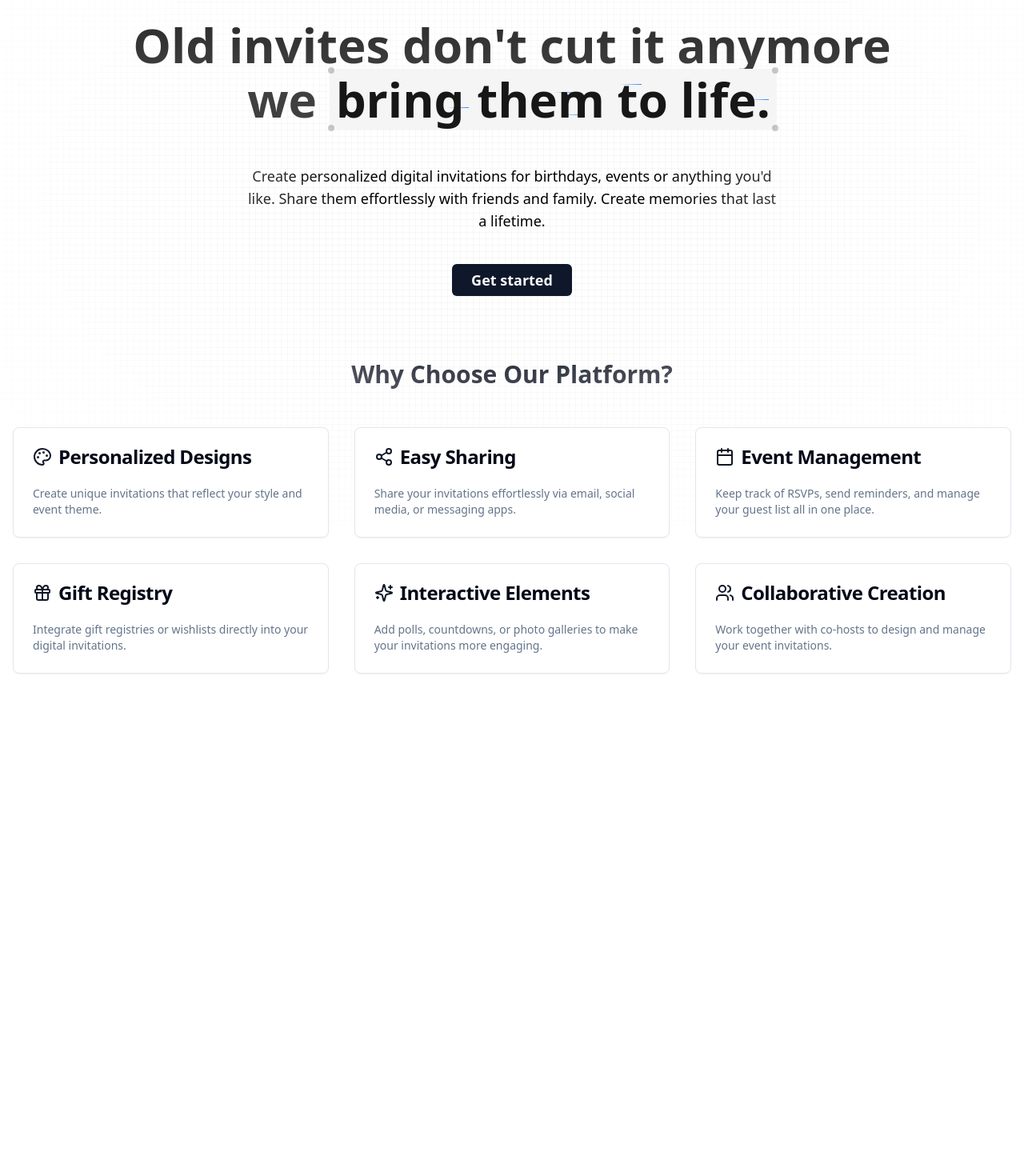
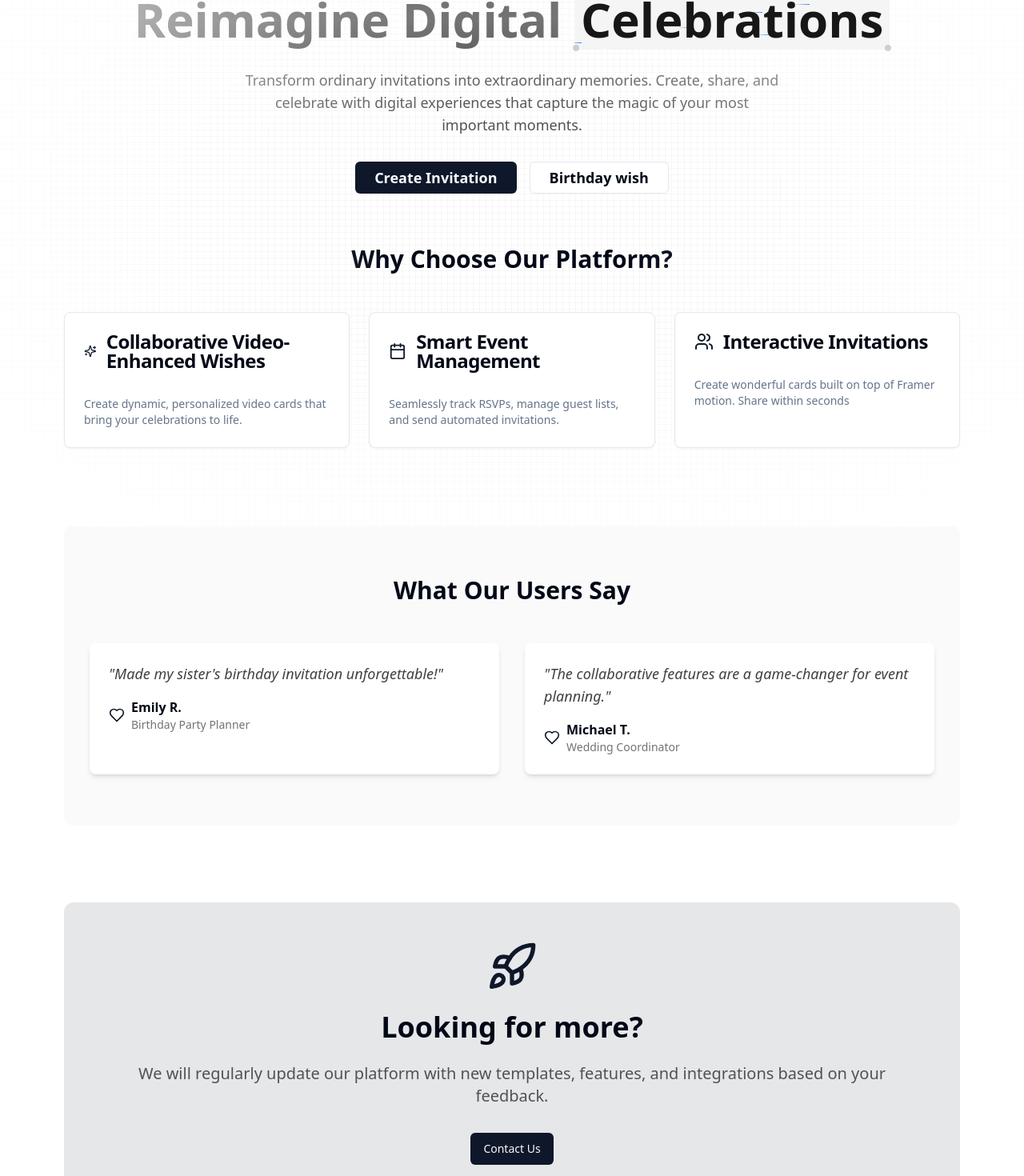
Before and after one commit to Droovian/wishly-digitalwishes, a Next.js app: page / in a window 1280 px wide. Shown: the part 222-1692 px from the top of the page at 80% size. Before the commit the page ends 1128 px from the top, so only its background shows below. Built offline with nearby package versions, Linux system fonts and the light colour scheme; no server answers.

Commit message:
Final prod changes/v1

```diff
--- a/src/app/(spaces)/add/[spaceId]/page.tsx
+++ b/src/app/(spaces)/add/[spaceId]/page.tsx
@@ -12,9 +12,8 @@ export default function VideoUploadContainer({ params }: { params: { spaceId: st
   }
 
   return (
-    <div className="p-4 bg-white shadow rounded-lg">
+    <div className="bg-white shadow rounded-lg flex flex-col justify-center items-center h-screen">
       <h2 className="text-lg font-semibold mb-4">Upload a Video</h2>
-      {/* Pass spaceId to VideoUploadForm */}
       <VideoUploadForm spaceId={spaceId} />
     </div>
   );
--- a/src/app/invites/[id]/page.tsx
+++ b/src/app/invites/[id]/page.tsx
@@ -3,9 +3,11 @@ import BookInvitation from "@/components/invitations/BookInvitation";
 import AnimatedEnvelope from "@/components/Envelope";
 import { InvitationDetail } from "@/lib/data";
 import {Background} from "@/components/background";
+
 export default async function Invites({ params }: { params: { id: string } }) {
 
     const invite = await getInviteByDocumentId(params.id);
+
     const data :InvitationDetail = {
         hostName : invite.hostName,
         inviteeName: invite.inviteeName,
--- a/src/app/layout.tsx
+++ b/src/app/layout.tsx
@@ -19,7 +19,7 @@ const geistMono = localFont({
 });
 
 export const metadata: Metadata = {
-  title: "wishly",
+  title: "Invicollab",
   description: "Platform for creating digital invitations",
 };
 
--- a/src/app/page.tsx
+++ b/src/app/page.tsx
@@ -1,5 +1,4 @@
-import Image from "next/image";
-import { GridBackgroundDemo } from "@/components/GridBackground";
+import { Landing } from "@/components/GridBackground";
 import { auth, currentUser } from "@clerk/nextjs/server";
 import { storeUserInDatabase } from "@/appwrite/appwrite";
 
@@ -17,7 +16,7 @@ export default async function Home() {
 
   return (
     <>
-      <GridBackgroundDemo />
+      <Landing />
     </>
   );
 }
--- a/src/components/Cover.tsx
+++ b/src/components/Cover.tsx
@@ -1,96 +1,153 @@
 'use client'
-
 import React from "react"
 import { useRouter } from "next/navigation"
 import { Cover } from "@/components/ui/cover"
 import { Button } from "@/components/ui/button"
 import { Card, CardContent, CardDescription, CardHeader, CardTitle } from "@/components/ui/card"
-import { Palette, Share2, Calendar, Gift, Sparkles, Users } from "lucide-react"
+import { Share2, Calendar, Users, Sparkles, Gift, Rocket, Heart } from "lucide-react"
+import { motion } from "framer-motion"
 
 export function HomePage() {
   const router = useRouter()
 
   const features = [
     {
-      title: "Personalized Designs",
-      description: "Create unique invitations that reflect your style and event theme.",
-      icon: <Palette className="h-6 w-6 text-primary" />,
+      title: "Collaborative Video-Enhanced Wishes",
+      description: "Create dynamic, personalized video cards that bring your celebrations to life.",
+      icon: <Sparkles className="h-6 w-6 text-primary" />,
     },
     {
-      title: "Easy Sharing",
-      description: "Share your invitations effortlessly via email, social media, or messaging apps.",
-      icon: <Share2 className="h-6 w-6 text-primary" />,
-    },
-    {
-      title: "Event Management",
-      description: "Keep track of RSVPs, send reminders, and manage your guest list all in one place.",
+      title: "Smart Event Management",
+      description: "Seamlessly track RSVPs, manage guest lists, and send automated invitations.",
       icon: <Calendar className="h-6 w-6 text-primary" />,
     },
     {
-      title: "Gift Registry",
-      description: "Integrate gift registries or wishlists directly into your digital invitations.",
-      icon: <Gift className="h-6 w-6 text-primary" />,
+      title: "Interactive Invitations",
+      description: "Create wonderful cards built on top of Framer motion. Share within seconds",
+      icon: <Users className="h-6 w-6 text-primary" />,
+    },
+
+  ]
+
+  const testimonials = [
+    {
+      quote: "Made my sister's birthday invitation unforgettable!",
+      name: "Emily R.",
+      highlight: "Birthday Party Planner"
     },
     {
-      title: "Interactive Elements",
-      description: "Add polls, countdowns, or photo galleries to make your invitations more engaging.",
-      icon: <Sparkles className="h-6 w-6 text-primary" />,
-    },
-    {
-      title: "Collaborative Creation",
-      description: "Work together with co-hosts to design and manage your event invitations.",
-      icon: <Users className="h-6 w-6 text-primary" />,
-    },
+      quote: "The collaborative features are a game-changer for event planning.",
+      name: "Michael T.",
+      highlight: "Wedding Coordinator"
+    }
   ]
 
   return (
-    <div className="container mx-auto px-4 py-16">
-      <h1 className="text-4xl md:text-5xl lg:text-6xl font-semibold text-center mt-20 relative z-20 py-6 bg-clip-text text-transparent bg-gradient-to-b from-neutral-800 via-neutral-700 to-neutral-700 dark:from-neutral-800 dark:via-white dark:to-white">
-        Old invites don't cut it anymore <br /> we <Cover>bring them to life.</Cover>
+    <div className="container mx-auto px-4 py-16 max-w-6xl">
+      {/* Hero Section */}
+      <motion.div
+        initial={{ opacity: 0, y: 20 }}
+        animate={{ opacity: 1, y: 0 }}
+        transition={{ duration: 0.8 }}
+      >
+        <h1 className="text-4xl md:text-5xl lg:text-6xl font-bold text-center mt-16 mb-6 bg-clip-text text-transparent bg-gradient-to-b from-neutral-800 via-neutral-700 to-neutral-700 dark:from-neutral-200 dark:via-white dark:to-white">
+          Reimagine Digital <Cover>Celebrations</Cover>
         </h1>
-
-      <p className="text-black dark:text-white font-medium text-lg max-w-2xl mx-auto text-center mt-5">
-        Create personalized digital invitations for birthdays, events or anything you'd like.
-        Share them effortlessly with friends and family. Create memories that last a lifetime.
+        <p className="text-neutral-600 dark:text-neutral-300 font-medium text-lg max-w-2xl mx-auto text-center mb-8">
+          Transform ordinary invitations into extraordinary memories. Create, share, and celebrate
+          with digital experiences that capture the magic of your most important moments.
         </p>
-
-      <div className="flex justify-center mt-10">
+        <div className="flex justify-center space-x-4 mb-16">
           <Button
             onClick={() => router.push('/home')}
             className="px-6 py-3 text-lg font-semibold transition-all duration-200 ease-in-out transform hover:scale-105"
           >
-          Get started
+            Create Invitation
+          </Button>
+          <Button
+            variant="outline"
+            onClick={() => router.push('/create')}
+            className="px-6 py-3 text-lg font-semibold transition-all duration-200 ease-in-out transform hover:scale-105"
+          >
+            Birthday wish
           </Button>
         </div>
+      </motion.div>
 
-      <div className="mt-20">
+      {/* Features Section */}
+      <div className="mb-24">
         <h2 className="text-3xl font-bold text-center mb-12">Why Choose Our Platform?</h2>
-        <div className="grid grid-cols-1 md:grid-cols-2 lg:grid-cols-3 gap-8">
+        <div className="grid grid-cols-1 md:grid-cols-2 lg:grid-cols-3 gap-6">
           {features.map((feature, index) => (
-            <Card key={index} className="transition-all duration-200 ease-in-out transform hover:scale-105">
+            <motion.div
+              key={index}
+              initial={{ opacity: 0, y: 20 }}
+              animate={{ opacity: 1, y: 0 }}
+              transition={{ duration: 0.6, delay: index * 0.2 }}
+            >
+              <Card className="h-full hover:shadow-lg transition-all duration-300 ease-in-out transform hover:-translate-y-2">
                 <CardHeader>
-                <CardTitle className="flex items-center space-x-2">
+                  <div className="flex items-center space-x-3 mb-2">
                     {feature.icon}
-                  <span>{feature.title}</span>
-                </CardTitle>
+                    <CardTitle>{feature.title}</CardTitle>
+                  </div>
                 </CardHeader>
                 <CardContent>
                   <CardDescription>{feature.description}</CardDescription>
                 </CardContent>
               </Card>
+            </motion.div>
           ))}
         </div>
       </div>
 
-      {/* <div className="mt-20 text-center">
-        <h2 className="text-3xl font-bold mb-6">Ready to revolutionize your invitations?</h2>
+      <div className="bg-neutral-50 dark:bg-neutral-900 py-16 rounded-xl">
+        <h2 className="text-3xl font-bold text-center mb-12">What Our Users Say</h2>
+        <div className="grid md:grid-cols-2 gap-8 px-8">
+          {testimonials.map((testimonial, index) => (
+            <motion.div
+              key={index}
+              initial={{ opacity: 0, scale: 0.9 }}
+              animate={{ opacity: 1, scale: 1 }}
+              transition={{ duration: 0.5, delay: index * 0.3 }}
+              className="bg-white dark:bg-neutral-800 p-6 rounded-lg shadow-md"
+            >
+              <p className="italic text-lg mb-4 text-neutral-700 dark:text-neutral-300">
+                "{testimonial.quote}"
+              </p>
+              <div className="flex items-center">
+                <Heart className="w-5 h-5 mr-2 text-primary" />
+                <div>
+                  <p className="font-semibold">{testimonial.name}</p>
+                  <p className="text-sm text-neutral-500">{testimonial.highlight}</p>
+                </div>
+              </div>
+            </motion.div>
+          ))}
+        </div>
+      </div>
+
+      <motion.div
+        initial={{ opacity: 0, y: 20 }}
+        animate={{ opacity: 1, y: 0 }}
+        transition={{ duration: 0.8, delay: 0.5 }}
+        className="text-center mt-24 bg-primary/10 p-12 rounded-xl"
+      >
+        <Rocket className="mx-auto w-16 h-16 text-primary mb-6" />
+        <h2 className="text-4xl font-bold mb-6">Looking for more?</h2>
+        <p className="text-xl text-neutral-600 dark:text-neutral-300 mb-8">
+          We will regularly update our platform with new templates, features, and integrations based on your feedback.
+        </p>
+
         <Button
-          onClick={() => router.push('/create')}
-          className="px-6 py-3 text-lg font-semibold transition-all duration-200 ease-in-out transform hover:scale-105"
+
         >
-          Create Your First Invitation
+          Contact Us
         </Button>
-      </div> */}
+
+      </motion.div>
     </div>
   )
 }
+
+export default HomePage
--- a/src/components/GridBackground.tsx
+++ b/src/components/GridBackground.tsx
@@ -1,10 +1,9 @@
 import React from "react";
 import { HomePage } from "./Cover";
 
-export function GridBackgroundDemo() {
+export function Landing() {
   return (
     <div className="h-[50rem] w-full dark:bg-black bg-white  dark:bg-grid-small-white/[0.2] bg-grid-small-black/[0.2] relative">
-      {/* Radial gradient for the container to give a faded look */}
       <div className="absolute pointer-events-none inset-0 flex items-center justify-center dark:bg-black bg-white [mask-image:radial-gradient(ellipse_at_center,transparent_20%,black)]"></div>
         <HomePage/>
     </div>
```
Also changed, not shown: src/appwrite/config.ts (+10 -11 lines), src/components/Navbar.tsx (+1 -11 lines), src/components/dashboard/dashboard.tsx (+4 -4 lines), src/components/templates/valentines.tsx (+123 -108 lines). Lines whose indentation alone changed are shown as unchanged.
